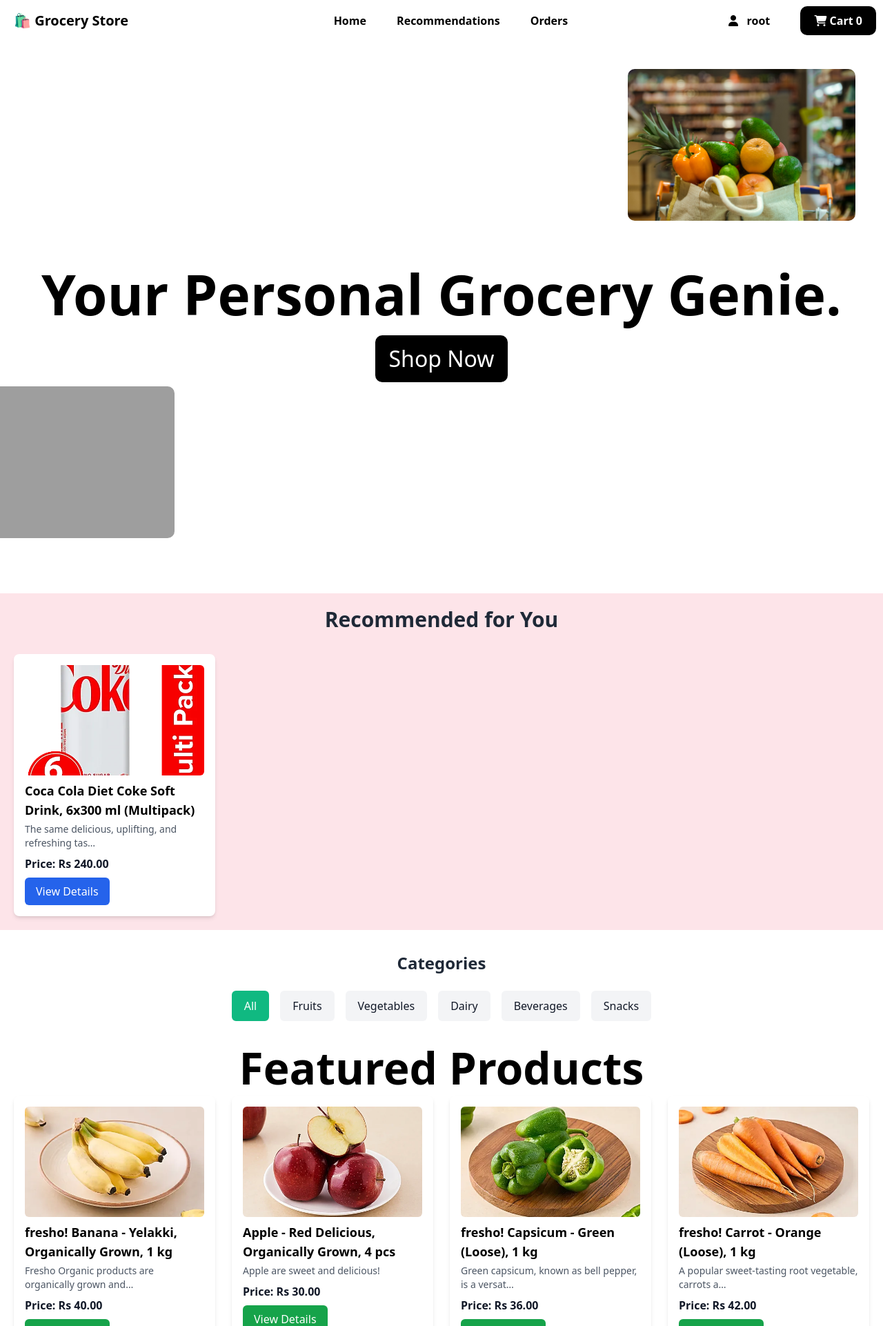
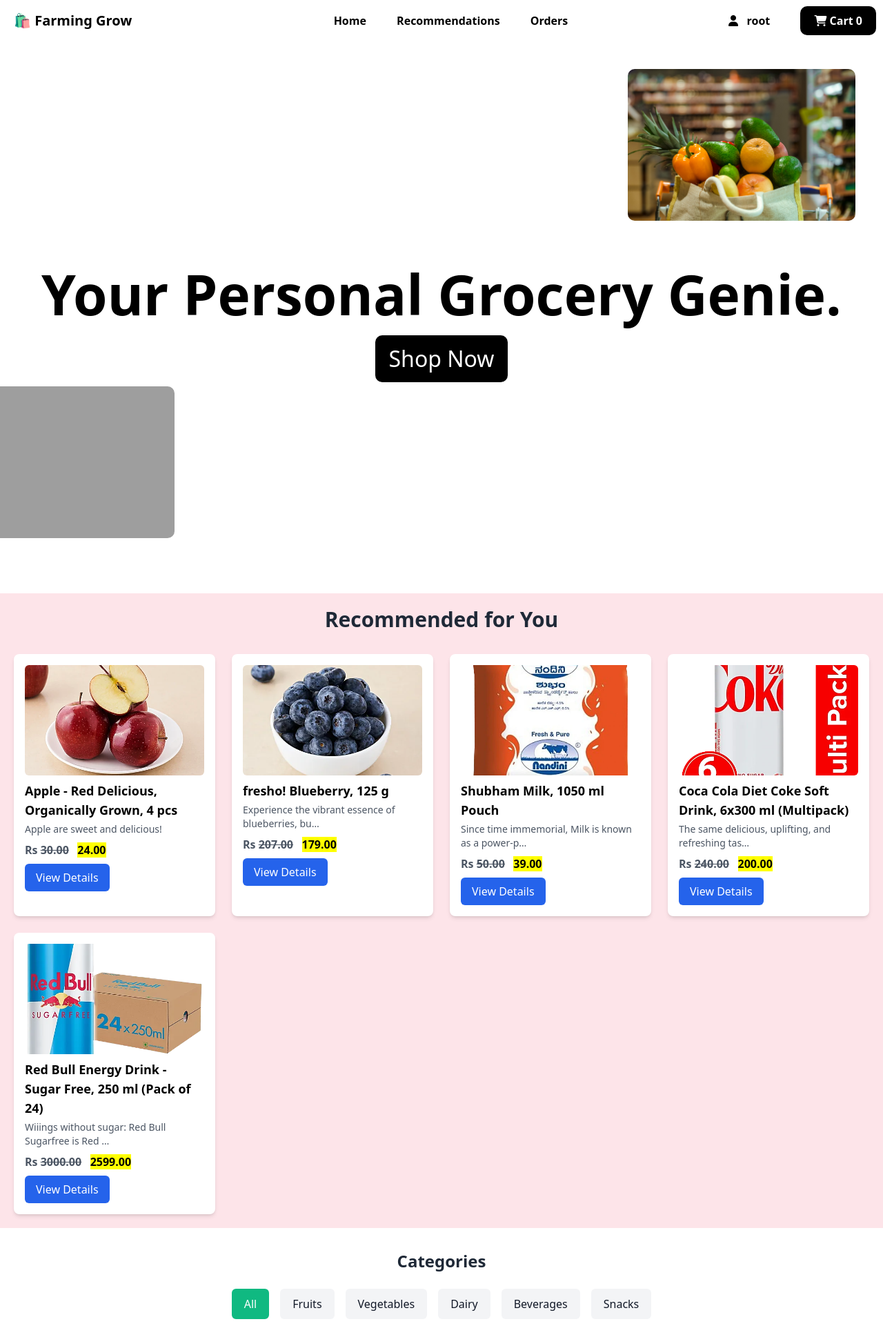
Before and after one commit to PROGHEIST/eCommerce_ai_recommendation, a Django app: page / in a window 1280 px wide. Shown: the top 1922 px of the page at 69% size. Run offline with Django 4.2, Linux system fonts and the light colour scheme; a user stored in the database is signed in; data comes from the database, SQL or seed files in the repository; some libraries are stand-ins or nearby versions; some web fonts are replaced; grey boxes are pictures that could not be loaded.

Commit message:
logout, payment, recommend issue fix, discount added

```diff
--- a/grocery_ai/settings.py
+++ b/grocery_ai/settings.py
@@ -48,6 +48,8 @@
 
 LOGIN_REDIRECT_URL = 'home'
 LOGOUT_REDIRECT_URL = 'login'
+
+LOGIN_URL = 'login'
 
 RAZORPAY_KEY_ID = "rzp_test_MwrkB8fziRJiAN"
 RAZORPAY_KEY_SECRET = "bQVSvGGCHvc8ISP0GTm5Odcs"
--- a/store/admin.py
+++ b/store/admin.py
@@ -11,7 +11,7 @@
 admin.site.register(OrderItem)
 @admin.register(Product)
 class ProductAdmin(admin.ModelAdmin):
-    list_display = ('name', 'category', 'price', 'stock')
+    list_display = ('name', 'category', 'market_price', 'selling_price', 'stock')
     list_filter = ('category',)
     search_fields = ('name', 'category')
     ordering = ('category', 'name')
--- a/store/models.py
+++ b/store/models.py
@@ -17,7 +17,8 @@
 
     name = models.CharField(max_length=255)
     category = models.CharField(max_length=20, choices=CATEGORY_CHOICES)
-    price = models.DecimalField(max_digits=10, decimal_places=2)
+    market_price = models.DecimalField(max_digits=10, decimal_places=2)
+    selling_price = models.DecimalField(max_digits=10, decimal_places=2, blank=True, null=True)
     stock = models.IntegerField()
     description = models.TextField()
     image = models.ImageField(upload_to='products/', blank=True, null=True)
--- a/store/static/css/home.css
+++ b/store/static/css/home.css
@@ -1,6 +1,8 @@
 @import url('https://fonts.googleapis.com/css2?family=Agbalumo&family=Berkshire+Swash&family=DynaPuff:wght@400..700&family=Lavishly+Yours&family=Montserrat:ital,wght@0,100..900;1,100..900&family=Pacifico&family=Poppins:ital,wght@0,100;0,200;0,300;0,400;0,500;0,600;0,700;0,800;0,900;1,100;1,200;1,300;1,400;1,500;1,600;1,700;1,800;1,900&family=Roboto:ital,wght@0,100..900;1,100..900&display=swap');
 
-
+html{
+    scroll-behavior: smmoth;
+}
 
 .heroContainer{
     display: flex;
@@ -38,6 +40,7 @@
     height: 220px;
     width: fit-content;
     border-radius: 10px;
+    z-index: -11;
 }
 
 
--- a/store/templates/base.html
+++ b/store/templates/base.html
@@ -4,7 +4,7 @@
 <head>
     <meta charset="UTF-8">
     <meta name="viewport" content="width=device-width, initial-scale=1.0">
-    <title>{% block title %}Grocery Store{% endblock %}</title>
+    <title>{% block title %}Farming Grow{% endblock %}</title>
     <script src="https://cdn.tailwindcss.com"></script>
     <script src="https://cdnjs.cloudflare.com/ajax/libs/jquery/3.7.1/jquery.min.js" integrity="sha512-v2CJ7UaYy4JwqLDIrZUI/4hqeoQieOmAZNXBeQyjo21dadnwR+8ZaIJVT8EE2iyI61OV8e6M8PP2/4hpQINQ/g==" crossorigin="anonymous" referrerpolicy="no-referrer"></script>
     <link rel="stylesheet" href="https://cdnjs.cloudflare.com/ajax/libs/font-awesome/6.7.2/css/all.min.css" integrity="sha512-Evv84Mr4kqVGRNSgIGL/F/aIDqQb7xQ2vcrdIwxfjThSH8CSR7PBEakCr51Ck+w+/U6swU2Im1vVX0SVk9ABhg==" crossorigin="anonymous" referrerpolicy="no-referrer" />
@@ -16,7 +16,7 @@
 <nav>
     <div class="logocontainer">
         <a id="logo" href="/">
-            🛍️ Grocery Store
+            🛍️ Farming Grow
         </a>
     </div>
     <div class="navlinks">
@@ -30,7 +30,7 @@
         <ul>
 
         {% if user.is_authenticated %}
-        <li><a id="user" href="#"><i class="fa-solid fa-user"></i> &nbsp; {{ user.username }}</a></li>
+        <li id="username"><a id="user" href="#"><i class="fa-solid fa-user"></i> &nbsp; {{ user.username }}</a></li>
         {% else %}
         <li><a href="{% url 'signup' %}">Sign Up</a></li>
         {% endif %}
@@ -43,6 +43,27 @@
     </ul>
     </div>
 </nav>
+
+<div id="panel" class="flex hidden flex-col items-center justify-center h-screen z-index-50 fixed top-0 left-0 w-full bg-black bg-opacity-50">
+    <div class="flex flex-col items-center justify-center bg-white p-8 shadow-lg">
+        <h1 class="text-2xl text-bold">Are you sure you want to logout?</h1>
+        <div class="flex gap-4 mt-4">
+            <a class="bg-red-600 hover:bg-red-500 transition font-bold text-white px-4 py-2 rounded-lg" href="{% url 'logout' %}">Yes</a>
+            <a class="bg-black hover:bg-slate-800 transition font-bold px-4 py-2 text-white rounded-lg" id="no-button" href="#">No</a>
+        </div>
+    </div>
+</div>
+
+<script>
+    $(document).ready(function(){
+    $('#user').click(function(){
+      $('#panel').fadeToggle('slow');
+    })
+    $('#no-button').click(function(){
+      $('#panel').fadeToggle('slow');
+    })
+})
+</script>
 
 {% block content %}
 
--- a/store/templates/cart.html
+++ b/store/templates/cart.html
@@ -13,7 +13,7 @@
                     <!-- Product Info -->
                     <div class="flex-1 ml-4">
                         <h2 class="text-lg font-semibold">{{ item.name }}</h2>
-                        <p class="text-gray-600">Price: <span class="font-semibold">Rs {{ item.price }}</span></p>
+                        <p class="text-gray-600">Price: <span class="font-semibold">Rs {{ item.selling_price }}</span></p>
                         <p class="text-gray-600">Quantity: <span class="font-semibold">{{ item.quantity }}</span></p>
                     </div>
 
--- a/store/templates/store/home.html
+++ b/store/templates/store/home.html
@@ -18,7 +18,7 @@
             <img src="{{ product.image.url }}" alt="{{ product.name }}" class="w-full h-40 object-cover rounded-md">
             <h4 class="text-lg font-semibold mt-2">{{ product.name }}</h4>
             <p class="text-sm text-gray-600 mt-1">{{ product.description|truncatechars:50 }}</p>
-            <p class="text-md font-bold text-gray-900 mt-2">Price: Rs {{ product.price }}</p>
+            <p class="text-md font-bold text-gray-600 mt-2">Rs <strike>{{ product.market_price }}</strike> &nbsp; <mark>{{ product.selling_price}}</mark></p>
             <a href="{% url 'product_detail' product.id %}" class="mt-2 px-4 py-2 bg-blue-600 text-white rounded-md hover:bg-blue-700 transition inline-block">
                 View Details
             </a>
@@ -51,8 +51,9 @@
             <div class="bg-white shadow-md rounded-lg p-4 hover:shadow-xl transition">
                 <img src="{{ product.image.url }}" alt="{{ product.name }}" class="w-full h-40 object-cover rounded-md">
                 <h4 class="text-lg text-black font-semibold mt-2">{{ product.name }}</h4>
+                <h4 class="text-lg text-blue-600 font-semibold mt-2">{{ product.discount_percent }} % Off</h4>
                 <p class="text-sm text-gray-600 mt-1">{{ product.description|truncatechars:50 }}</p>
-                <p class="text-md font-bold text-gray-900 mt-2">Price: Rs {{ product.price }}</p>
+                <p class="text-md font-bold text-gray-600 mt-2">Rs <strike>{{ product.market_price }}</strike> &nbsp; <mark>{{ product.selling_price}}</mark></p>
                 <a href="{% url 'product_detail' product.id %}" class="mt-2 px-4 py-2 bg-green-600 text-white rounded-md hover:bg-green-700 transition inline-block">
                     View Details
                 </a>
--- a/store/templates/store/product_detail.html
+++ b/store/templates/store/product_detail.html
@@ -13,7 +13,8 @@
         <div>
             <h2 class="text-3xl font-bold text-gray-800">{{ product.name }}</h2>
             <p class="text-sm text-gray-600 mt-2">Category: {{ product.get_category_display }}</p>
-            <p class="text-lg font-semibold text-gray-900 mt-4">Rs {{ product.price }}</p>
+            <h4 class="text-lg text-red-600 font-semibold mt-2">{{ product.discount_percent }} % Off</h4>
+            <p class="text-md font-bold text-gray-600 mt-2">Rs <strike>{{ product.market_price }}</strike> &nbsp; <mark>{{ product.selling_price}}</mark></p>
             <p class="text-md text-gray-700 mt-4">{{ product.description }}</p>
 
             <!-- Add to Cart Button -->
@@ -42,7 +43,8 @@
             <a href="{% url 'product_detail' similar.id %}" class="flex-grow">
                 <img src="{{ similar.image.url }}" alt="{{ similar.name }}" class="w-full h-48 object-cover rounded-md">
                 <h4 class="text-lg font-semibold text-gray-900 mt-3">{{ similar.name }}</h4>
-                <p class="text-md text-gray-700 mt-1">Rs {{ similar.price }}</p>
+                <h4 class="text-lg text-red-600 font-semibold mt-2">{{ similar.discount_percent }} % Off</h4>
+                <p class="text-md font-bold text-gray-600 mt-2">Rs <strike>{{ similar.market_price }}</strike> &nbsp; <mark>{{ similar.selling_price}}</mark></p>
             </a>
             <a href="{% url 'product_detail' similar.id %}"
                class="block text-center mt-2 px-4 py-2 bg-blue-500 text-white rounded-md hover:bg-blue-600 transition">
--- a/store/templates/store/product_list.html
+++ b/store/templates/store/product_list.html
@@ -3,7 +3,7 @@
     <img src="{{ product.image.url }}" alt="{{ product.name }}" class="w-full h-40 object-cover rounded-md">
     <h4 class="text-lg text-black font-semibold mt-2">{{ product.name }}</h4>
     <p class="text-sm text-gray-600 mt-1">{{ product.description|truncatechars:50 }}</p>
-    <p class="text-md font-bold text-gray-900 mt-2">Price: Rs {{ product.price }}</p>
+    <p class="text-md font-bold text-gray-600 mt-2">Rs <strike>{{ product.market_price }}</strike> &nbsp; <mark>{{ product.selling_price}}</mark></p>
     <a href="{% url 'product_detail' product.id %}" class="mt-2 px-4 py-2 bg-green-600 text-white rounded-md hover:bg-green-700 transition inline-block">
         View Details
     </a>
--- a/store/views.py
+++ b/store/views.py
@@ -30,15 +30,23 @@
 
     if category == 'all':
         featured_products = Product.objects.all()
+        import math
+        for items in featured_products:
+            discount_price = items.market_price - items.selling_price
+            discount_percent = math.floor((discount_price / items.market_price) * 100)
+            items.discount_percent = discount_percent
+
+
     else:
         featured_products = Product.objects.filter(category=category)
 
     recommended_products = []
     if request.user.is_authenticated:
-        recommended_products = generate_recommendations(request.user)[:8]  # Fetch recommendations
+        recommended_products = generate_recommendations(request.user)[:8]
 
     context = {
         'featured_products': featured_products,
+        'discount_percent': discount_percent,
         'recommended_products': recommended_products,
         'user': request.user,
         'current_category': category,
@@ -93,6 +101,17 @@
 
     product_visit, created = ProductVisit.objects.get_or_create(user=request.user, product=product)
 
+    import math
+
+    discount_price = product.market_price - product.selling_price
+    discount_percent = math.floor((discount_price / product.market_price) * 100)
+    product.discount_percent = discount_percent
+
+    for items in similar_products:
+        discount_price = items.market_price - items.selling_price
+        discount_percent = math.floor((discount_price / items.market_price) * 100)
+        items.discount_percent = discount_percent
+
     if created:
         product_visit.visit_count = 1
     else:
@@ -100,7 +119,13 @@
 
     product_visit.save()
 
-    return render(request, "store/product_detail.html", {"product": product, 'similar_products': similar_products})
+    contecxt = {"product": product,
+                'similar_products': similar_products,
+                'discount_percent': discount_percent
+
+            }
+
+    return render(request, "store/product_detail.html", contecxt)
 
 
 def user_signup(request):
@@ -158,7 +183,7 @@
     else:
         cart[str(product_id)] = {
             'name': product.name,
-            'price': str(product.price),
+            'selling_price': str(product.selling_price),
             'quantity': quantity,
             'image': product.image.url
         }
@@ -171,7 +196,7 @@
 
 def view_cart(request):
     cart = request.session.get('cart', {})
-    total_price = sum(float(item['price']) * item['quantity'] for item in cart.values())
+    total_price = sum(float(item['selling_price']) * item['quantity'] for item in cart.values())
 
     return render(request, 'cart.html', {'cart': cart, 'total_price': total_price})
 
@@ -193,7 +218,7 @@
 
 def checkout(request):
     cart = request.session.get('cart', {})
-    total_price = sum(float(item['price']) * item['quantity'] for item in cart.values())
+    total_price = sum(float(item['selling_price']) * item['quantity'] for item in cart.values())
 
     if not cart:
         return render(request, 'cart.html', {"cart": cart})
@@ -219,29 +244,32 @@
 
 
 
-# Add a function to update or create recommendations based on the products ordered
 def update_recommendations(user):
-    # Fetch the products ordered by the user
     ordered_products = OrderItem.objects.filter(order__user=user).values_list('product__name', flat=True)
-
-    # Create or get the user's recommendations
     recommendation, created = Recommendation.objects.get_or_create(user=user)
 
-    # Add related products to the recommendation (Here, we're adding products based on name similarity for simplicity)
     for product_name in ordered_products:
         related_products = Product.objects.filter(name__icontains=product_name)  # You can filter based on categories, etc.
         recommendation.recommended_products.add(*related_products)
 
     recommendation.save()
 
+
+from django.views.decorators.csrf import csrf_exempt
+from django.shortcuts import redirect
+from django.contrib import messages
+from .models import Order, OrderItem, Product
+import logging
+
+logger = logging.getLogger(__name__)
+
 @csrf_exempt
 def payment_success(request):
     if request.method == "POST":
         try:
             data = request.POST
-            print("Payment Success Data:", data)  # Debugging
+            print("Payment Success Data:", data)
 
-            # ✅ Retrieve cart, user, address, and phone number
             cart = request.session.get('cart', {})
             user = request.user
             address = request.POST.get("address")
@@ -251,8 +279,11 @@
                 messages.error(request, "Cart is empty. Cannot place order.")
                 return redirect("cart")
 
-            # ✅ Create an Order object
-            total_price = sum(float(item["price"]) * item["quantity"] for item in cart.values())
+            if not address or not phone:
+                messages.error(request, "Address and phone number are required.")
+                return redirect("checkout")
+
+            total_price = sum(float(item["selling_price"]) * item["quantity"] for item in cart.values())
             order = Order.objects.create(
                 user=user,
                 total_price=total_price,
@@ -260,35 +291,42 @@
                 phone=phone
             )
 
-            # ✅ Save each item in the OrderItem model
             for key, item in cart.items():
-                product = Product.objects.get(id=key)
+                try:
+                    product = Product.objects.get(id=key)
 
-                OrderItem.objects.create(
-                    order=order,
-                    product=product,
-                    quantity=item["quantity"],
-                    price=float(item["price"]),
-                )
+                    OrderItem.objects.create(
+                        order=order,
+                        product=product,
+                        quantity=item["quantity"],
+                        price=float(item["selling_price"]),
+                    )
+                except Product.DoesNotExist:
+                    messages.error(request, f"Product with ID {key} not found. Please try again.")
+                    return redirect("cart")
 
-            # ✅ Clear the cart after saving the order
-            request.session["cart"] = {}
+            request.session["cart"] = {}  # Clear cart after successful order
 
-            # ✅ Update the user's recommendations
-            update_recommendations(user)
+            update_recommendations(user)  # AI-based recommendations update
 
             messages.success(request, "Payment successful! Order placed.")
-            return redirect("order_history")  # Redirect to order history
+            return redirect("order_history")
 
         except Exception as e:
-            messages.error(request, f"Error processing order: {str(e)}")
+            logger.error(f"Error processing order: {str(e)}", exc_info=True)
+            messages.error(request, "An error occurred while processing your payment. Please try again.")
             return redirect("checkout")
 
     return redirect("home")
 
 
+@login_required
 def order_history(request):
     orders = Order.objects.filter(user=request.user).prefetch_related('items').order_by('-ordered_at')
+
+    if not request.user.is_authenticated:
+        return redirect('login')
+
     return render(request, 'orders.html', {'orders': orders})
 
 
```
Also changed, not shown: db.sqlite3, store/migrations/0014_rename_price_product_market_price_and_more.py (added), store/static/js/animation.js (line endings or trailing spaces), 2 other files.
